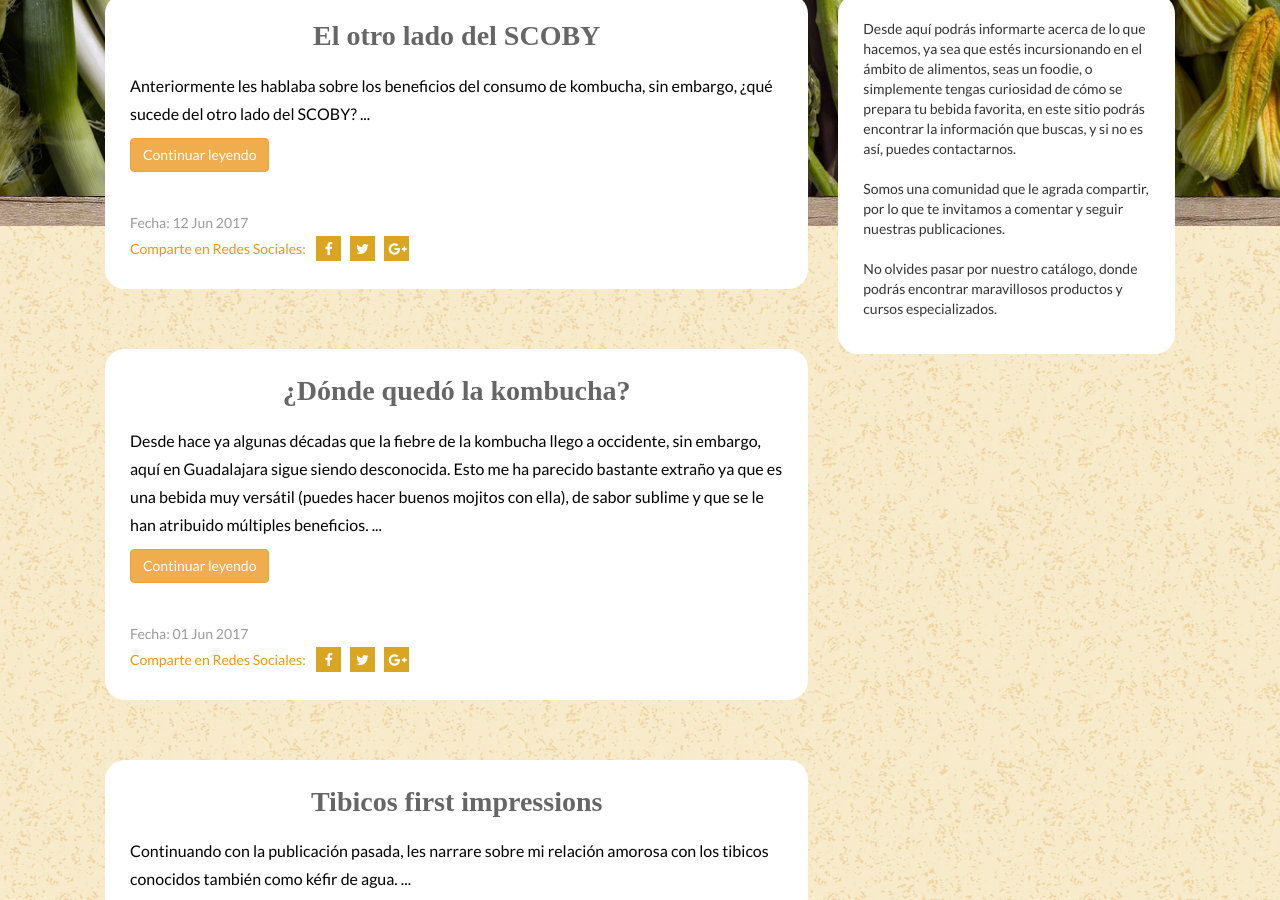
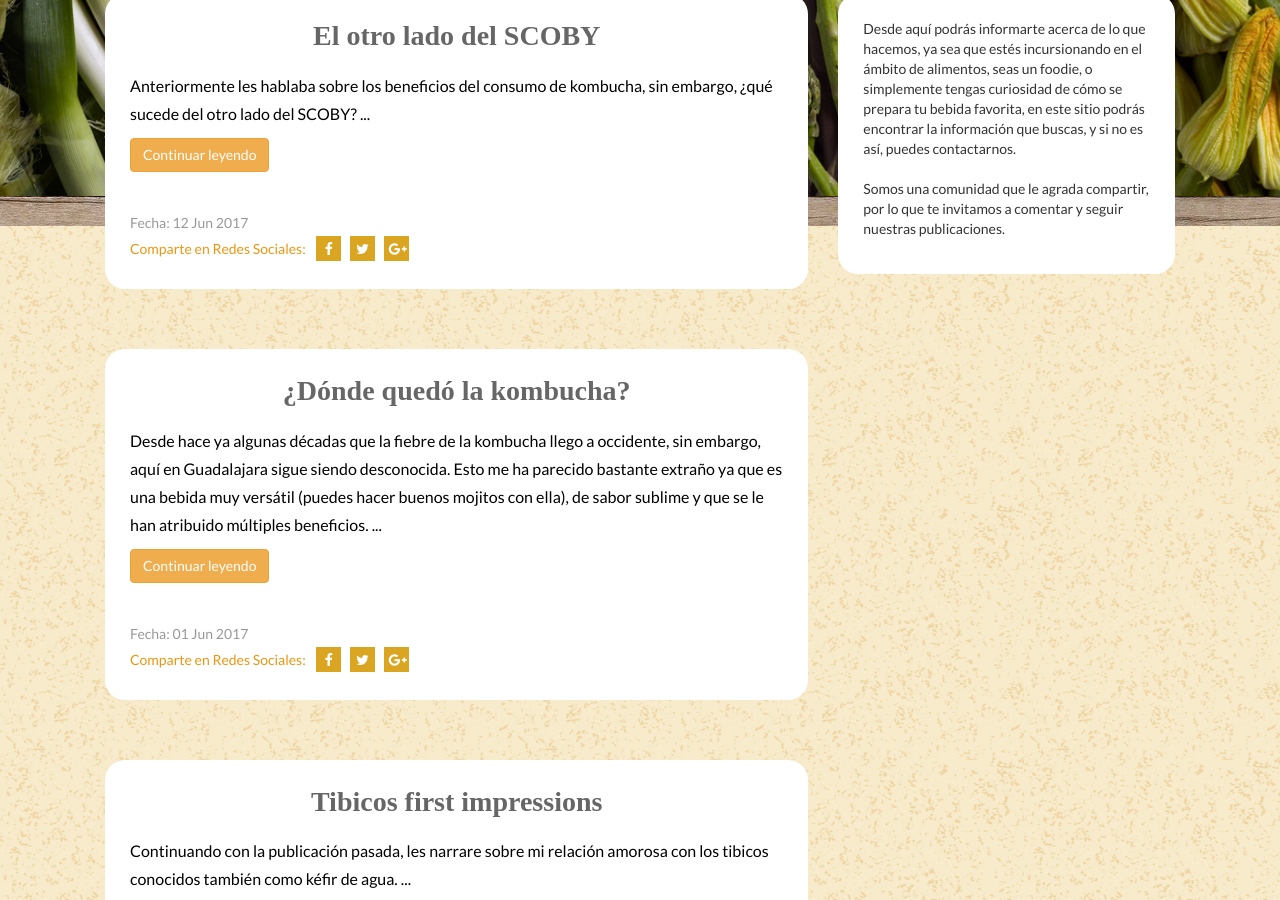
Before and after one commit to ScienceforNourishment/ScienceforNourishment.github.io, a Jekyll site: the page built from index.html, in a window 1280 px wide and 900 px high, scrolled down 410 px. Built offline with Jekyll 4.4.1, drawn with Linux system fonts in a browser that asks for light colours; nearby versions of some CDN libraries; some web fonts are replaced; the list of posts is cut into pages by our own code.

Commit message:
Change in description at index

```diff
--- a/index.html
+++ b/index.html
@@ -66,9 +66,9 @@ title: "Science for Nourishment"
                         Desde aquí podrás informarte acerca de lo que hacemos, ya sea que estés incursionando en el ámbito de alimentos,
                         seas un foodie, o simplemente tengas curiosidad de cómo se prepara tu bebida favorita, en este sitio podrás encontrar
                         la información que buscas, y si no es así, puedes contactarnos.<br><br> Somos una comunidad que le agrada compartir, por lo que te invitamos
-                        a comentar y seguir nuestras publicaciones.<br><br>
-                        No olvides pasar por nuestro catálogo, donde podrás encontrar maravillosos productos y cursos especializados.
+                        a comentar y seguir nuestras publicaciones.
                         </p>
+                        <!--No olvides pasar por nuestro catálogo, donde podrás encontrar maravillosos productos y cursos especializados-->
                     </div>
                     <hr>
                     <div id="fb-root"></div>
```
